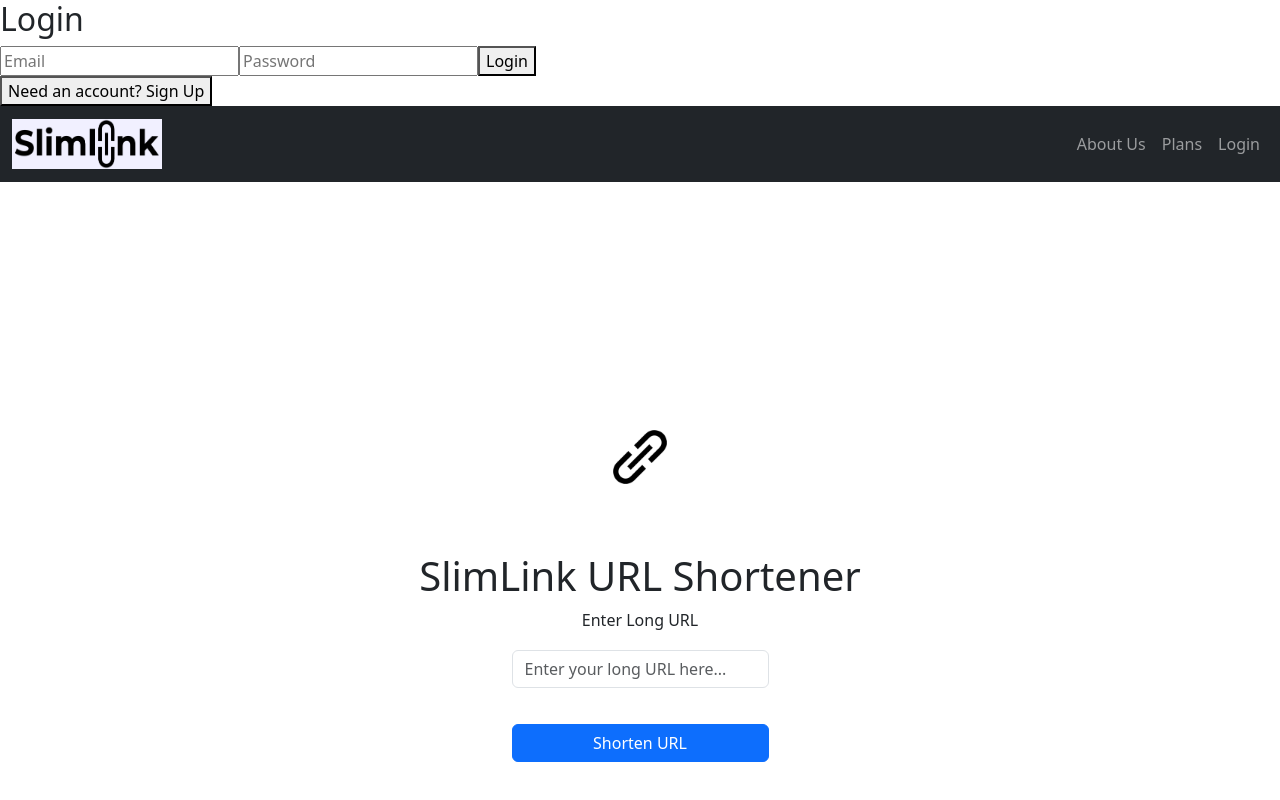
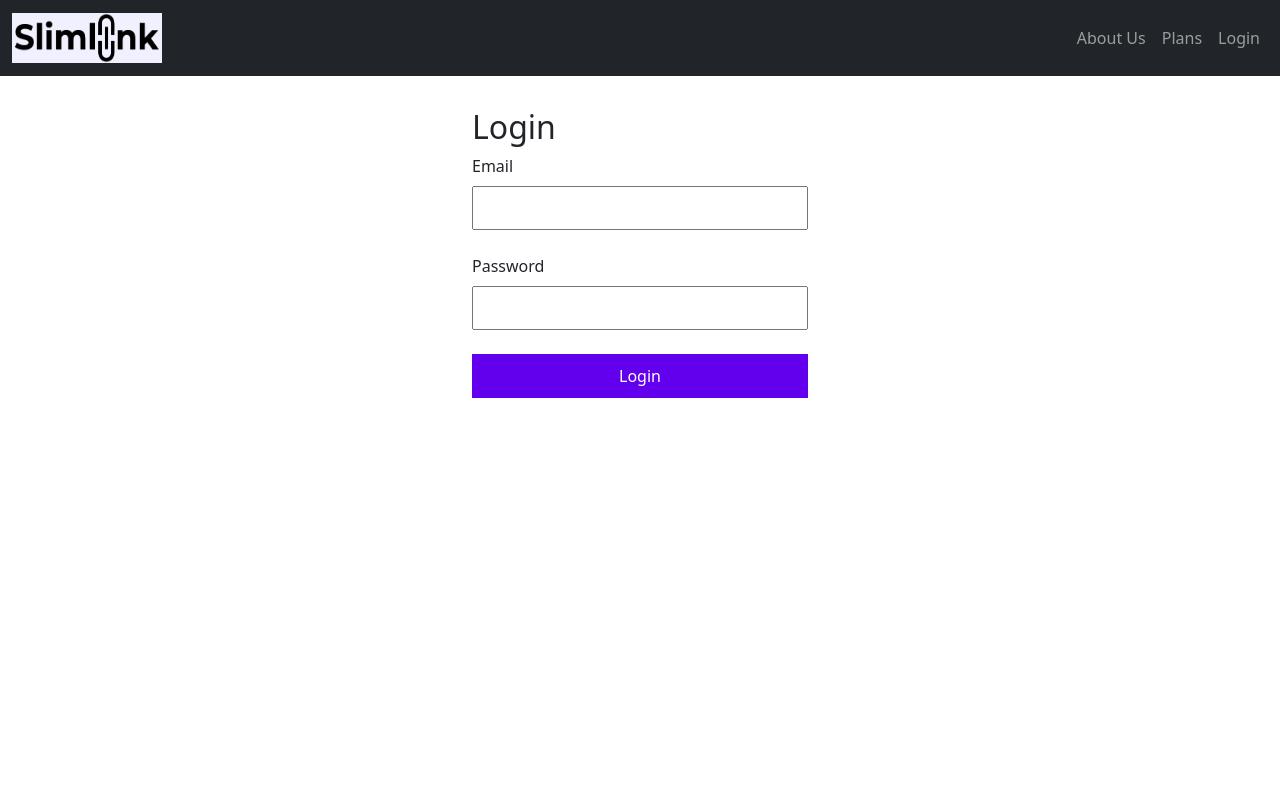
Before and after one commit to PranavDonepudi/SlimLink, a React (Create React App) app in the folder SlimLink/slimlink-frontend/: page /login in a window 1280 px wide. Shown: the top 800 px of the page. Built offline with nearby package versions, Linux system fonts and the light colour scheme; no server answers.

Commit message:
LoginPage

```diff
--- a/SlimLink/slimlink-frontend/package.json
+++ b/SlimLink/slimlink-frontend/package.json
@@ -6,9 +6,11 @@
     "@testing-library/jest-dom": "^5.17.0",
     "@testing-library/react": "^13.4.0",
     "@testing-library/user-event": "^13.5.0",
+    "bootstrap": "^5.3.3",
     "firebase": "^10.14.0",
     "react": "^18.3.1",
     "react-dom": "^18.3.1",
+    "react-router-dom": "^6.26.2",
     "react-scripts": "5.0.1",
     "web-vitals": "^2.1.4"
   },
--- a/SlimLink/slimlink-frontend/src/App.js
+++ b/SlimLink/slimlink-frontend/src/App.js
@@ -1,10 +1,11 @@
 import React, { useState } from 'react';
+import { BrowserRouter as Router, Routes, Route } from 'react-router-dom';
 import NavBar from './NavBar'; // Assuming NavBar.js exists in the same directory
-import './App.css'; // Assuming you have some custom styles if needed
-import Login from './Pages/Login';
+import Login from './Pages/Login'; // Import the Login page
+import './App.css'; // Assuming you have some custom styles
 import logo from './logo.jpeg'; // Import the logo image
 
-function App() {
+function UrlShortener() {
   const [longURL, setLongURL] = useState('');
   const [shortURL, setShortURL] = useState('');
 
@@ -17,13 +18,8 @@ function App() {
   };
 
   return (
-    <>
-      <Login/>
-      <NavBar /> {/* NavBar will stretch across the screen */}
     <div className="content-container">
-        {/* Insert the logo image above the heading */}
       <img src={logo} alt="SlimLink Logo" className="logo" />
-
       <h1>SlimLink URL Shortener</h1>
 
       <form onSubmit={handleSubmit}>
@@ -49,7 +45,21 @@ function App() {
         </div>
       )}
     </div>
-    </>
+  );
+}
+
+function App() {
+  return (
+    <Router>
+      <NavBar /> {/* Navigation Bar remains constant across all routes */}
+      <Routes>
+        {/* Define the Login route */}
+        <Route path="/login" element={<Login />} />
+
+        {/* Define the URL shortener page route (main page) */}
+        <Route path="/" element={<UrlShortener />} />
+      </Routes>
+    </Router>
   );
 }
 
--- a/SlimLink/slimlink-frontend/src/NavBar.js
+++ b/SlimLink/slimlink-frontend/src/NavBar.js
@@ -1,4 +1,5 @@
 import React from 'react';
+import { Link } from 'react-router-dom'; // Import Link from react-router-dom for navigation
 import logo from './IMG_6350.PNG'; // Import the logo image
 
 function NavBar() {
@@ -6,9 +7,9 @@ function NavBar() {
     <nav className="navbar navbar-expand-lg navbar-dark bg-dark">
       <div className="container-fluid">
         {/* Insert the logo and apply the navbar-logo class */}
-        <a className="navbar-brand" href="/">
+        <Link className="navbar-brand" to="/">
           <img src={logo} alt="SlimLink Logo" style={{ width: '150px', height: '50px' }} />
-        </a>
+        </Link>
         <button
           className="navbar-toggler"
           type="button"
@@ -23,19 +24,19 @@ function NavBar() {
         <div className="collapse navbar-collapse" id="navbarNav">
           <ul className="navbar-nav ms-auto">
             <li className="nav-item">
-              <a className="nav-link" href="#about-us">
+              <Link className="nav-link" to="/about-us">
                 About Us
-              </a>
+              </Link>
             </li>
             <li className="nav-item">
-              <a className="nav-link" href="#plans">
+              <Link className="nav-link" to="/plans">
                 Plans
-              </a>
+              </Link>
             </li>
             <li className="nav-item">
-              <a className="nav-link" href="#login">
+              <Link className="nav-link" to="/login">
                 Login
-              </a>
+              </Link>
             </li>
           </ul>
         </div>
--- /dev/null
+++ b/SlimLink/slimlink-frontend/src/Pages/Login.css
@@ -0,0 +1,80 @@
+/* Container for the login form */
+.login-container {
+    max-width: 400px;
+    margin: 50px auto;
+    padding: 2rem;
+    background-color: #f9f9f9;
+    border-radius: 10px;
+    box-shadow: 0 4px 8px rgba(0, 0, 0, 0.1);
+  }
+
+  /* Heading for the form */
+  .login-container h2 {
+    text-align: center;
+    margin-bottom: 1.5rem;
+    color: #333;
+  }
+
+  /* Error message styling */
+  .login-container .error-message {
+    color: red;
+    margin-bottom: 1rem;
+    text-align: center;
+  }
+
+  /* Input field styling */
+  .login-container input {
+    width: 100%;
+    padding: 12px;
+    margin: 8px 0;
+    border: 1px solid #ccc;
+    border-radius: 5px;
+    font-size: 16px;
+    box-sizing: border-box;
+  }
+
+  /* Button styling */
+  .login-container button {
+    width: 100%;
+    padding: 12px;
+    background-color: #6200EE;
+    color: white;
+    border: none;
+    border-radius: 5px;
+    font-size: 18px;
+    cursor: pointer;
+    transition: background-color 0.3s ease;
+  }
+
+  .login-container button:hover {
+    background-color: #4b00bb;
+  }
+
+  /* Style for loading state */
+  .login-container button:disabled {
+    background-color: #999;
+    cursor: not-allowed;
+  }
+
+  /* Align input labels */
+  .login-container label {
+    font-size: 14px;
+    color: #555;
+    margin-bottom: 0.5rem;
+    display: block;
+  }
+
+  /* Responsive design for mobile */
+  @media (max-width: 500px) {
+    .login-container {
+      padding: 1.5rem;
+    }
+
+    .login-container h2 {
+      font-size: 1.5rem;
+    }
+
+    .login-container input, .login-container button {
+      font-size: 16px;
+    }
+  }
--- a/SlimLink/slimlink-frontend/src/Pages/Login.js
+++ b/SlimLink/slimlink-frontend/src/Pages/Login.js
@@ -1,58 +1,74 @@
-// Login.js
-import React, { useState } from 'react';
-import { auth } from './firebaseConfig';
-import { createUserWithEmailAndPassword, signInWithEmailAndPassword } from 'firebase/auth';
+import React, { useState } from "react";
+import { auth } from "./firebaseConfig"; // Import the auth object
+import { signInWithEmailAndPassword } from "firebase/auth";
+import "./Login.css";
 
 const Login = () => {
-  const [email, setEmail] = useState('');
-  const [password, setPassword] = useState('');
-  const [isRegistering, setIsRegistering] = useState(false);
+  // State to hold form inputs
+  const [email, setEmail] = useState("");
+  const [password, setPassword] = useState("");
+  const [error, setError] = useState("");
+  const [loading, setLoading] = useState(false);
 
-  const handleSignup = async (e) => {
-    e.preventDefault();
-    try {
-      await createUserWithEmailAndPassword(auth, email, password);
-      alert('User registered successfully');
-    } catch (error) {
-      console.error('Error during signup:', error);
-      alert(error.message);
-    }
-  };
-
+  // Function to handle login
   const handleLogin = async (e) => {
     e.preventDefault();
+    setLoading(true);
+    setError("");
+
     try {
+      // Firebase email/password sign-in
       await signInWithEmailAndPassword(auth, email, password);
-      alert('User logged in successfully');
-    } catch (error) {
-      console.error('Error during login:', error);
-      alert(error.message);
+      alert("Logged in successfully!");
+    } catch (err) {
+      // Handle errors, display error message
+      setError("Failed to log in. Please check your credentials.");
+      console.error("Login error:", err.message);
+    } finally {
+      setLoading(false);
     }
   };
 
   return (
-    <div>
-      <h2>{isRegistering ? 'Sign Up' : 'Login'}</h2>
-      <form onSubmit={isRegistering ? handleSignup : handleLogin}>
+    <div style={{ maxWidth: "400px", margin: "auto", padding: "2rem" }}>
+      <h2>Login</h2>
+      {error && <p style={{ color: "red" }}>{error}</p>}
+      <form onSubmit={handleLogin}>
+        <div style={{ marginBottom: "1rem" }}>
+          <label>Email</label>
           <input
             type="email"
-          placeholder="Email"
             value={email}
             onChange={(e) => setEmail(e.target.value)}
             required
+            style={{ width: "100%", padding: "8px", margin: "8px 0" }}
           />
+        </div>
+        <div style={{ marginBottom: "1rem" }}>
+          <label>Password</label>
           <input
             type="password"
-          placeholder="Password"
             value={password}
             onChange={(e) => setPassword(e.target.value)}
             required
+            style={{ width: "100%", padding: "8px", margin: "8px 0" }}
           />
-        <button type="submit">{isRegistering ? 'Sign Up' : 'Login'}</button>
+        </div>
+        <button
+          type="submit"
+          disabled={loading}
+          style={{
+            width: "100%",
+            padding: "10px",
+            backgroundColor: "#6200EE",
+            color: "#fff",
+            border: "none",
+            cursor: "pointer",
+          }}
+        >
+          {loading ? "Logging in..." : "Login"}
+        </button>
       </form>
-      <button onClick={() => setIsRegistering(!isRegistering)}>
-        {isRegistering ? 'Already have an account? Login' : 'Need an account? Sign Up'}
-      </button>
     </div>
   );
 };
--- /dev/null
+++ b/SlimLink/slimlink-frontend/src/Pages/firebaseConfig.js
@@ -0,0 +1,24 @@
+// Import the functions you need from the SDKs you need
+import { getAuth } from "firebase/auth";
+import { initializeApp } from "firebase/app";
+
+// TODO: Add SDKs for Firebase products that you want to use
+// https://firebase.google.com/docs/web/setup#available-libraries
+
+// Your web app's Firebase configuration
+// For Firebase JS SDK v7.20.0 and later, measurementId is optional
+const firebaseConfig = {
+  apiKey: "AIzaSyB-PEc2Wq47JU8h73Z_CZzbqu0VVcYA0L0",
+  authDomain: "slimlink-9a2cb.firebaseapp.com",
+  projectId: "slimlink-9a2cb",
+  storageBucket: "slimlink-9a2cb.appspot.com",
+  messagingSenderId: "507813578400",
+  appId: "1:507813578400:web:319608c8ad72bf64812bc5",
+  measurementId: "G-BF6MPG09EQ"
+};
+
+// Initialize Firebase
+const app = initializeApp(firebaseConfig);
+// Initialize Firebase Authentication and export it
+const auth = getAuth(app);
+export {auth};
```
Also changed, not shown: SlimLink/slimlink-frontend/src/firebaseConfig.js (deleted, +0 -18 lines), 1 other file (tests, documents, lock files or other folders). Lines whose indentation alone changed are shown as unchanged.
